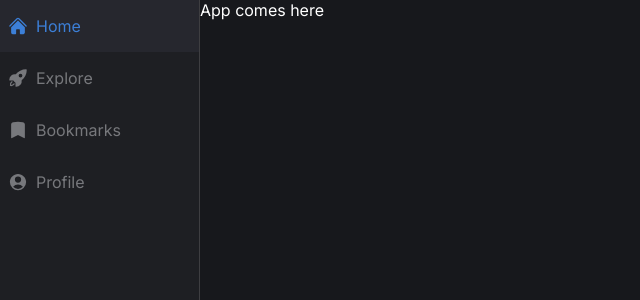
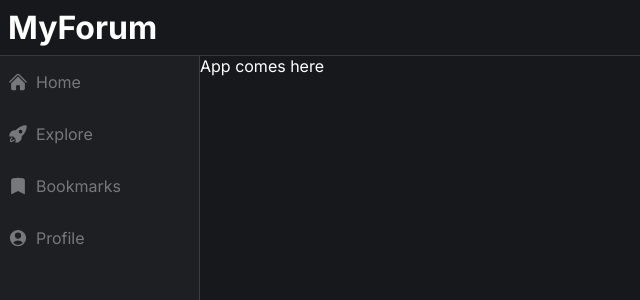
Before and after one commit to abinjohn123/MCR-4, a React (Vite) app: page / in a window 1280 px wide. Shown: the top 300 px of the page, without its empty margins (0-640 px from the left). Built offline with nearby package versions, Linux system fonts and the light colour scheme.

Commit message:
feat: basic app header

```diff
--- a/src/App.jsx
+++ b/src/App.jsx
@@ -1,11 +1,13 @@
 import { useState } from 'react';
 
+import Navbar from './Components/Navbar';
 import Sidebar from './Components/Sidebar';
 import './App.scss';
 
 function App() {
   return (
     <div className="layout">
+      <Navbar />
       <Sidebar />
       <div>
         <p>App comes here</p>
--- a/src/App.scss
+++ b/src/App.scss
@@ -1,5 +1,12 @@
+.app-header {
+  padding: 8px;
+  grid-column: 1/-1;
+  border-bottom: 1px solid rgba(188, 184, 184, 0.2);
+}
+
 .layout {
   display: grid;
   grid-template-columns: 200px 1fr;
+  grid-template-rows: auto 1fr;
   height: 100%;
 }
--- /dev/null
+++ b/src/Components/Navbar.jsx
@@ -0,0 +1,9 @@
+const Navbar = () => {
+  return (
+    <header className="app-header">
+      <h1>MyForum</h1>
+    </header>
+  );
+};
+
+export default Navbar;
```
